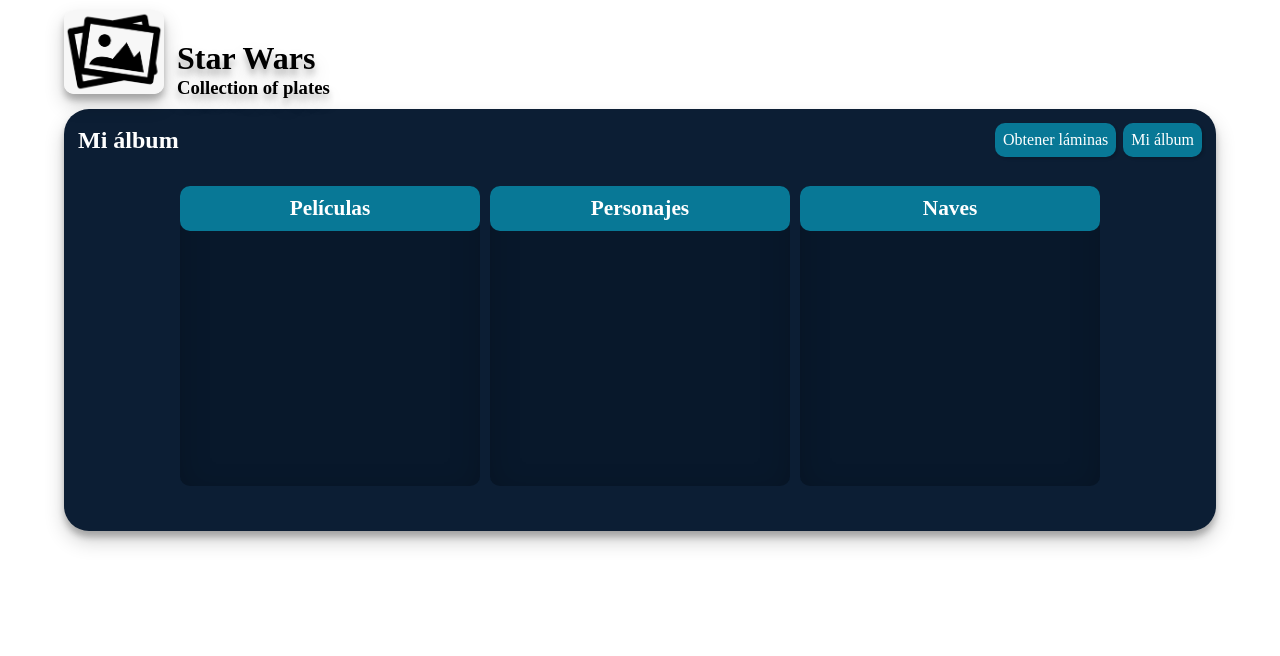
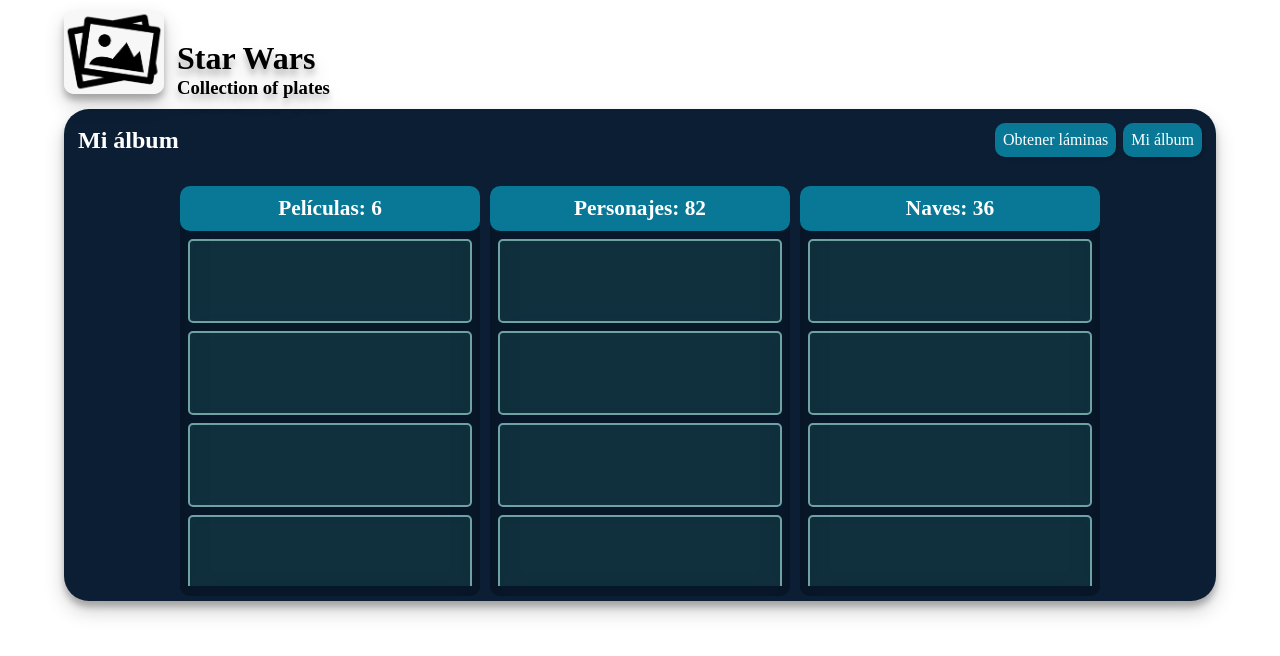
Before and after one commit to juanse-morales/star-wars, an Angular app: page /album in a window 1280 px wide. Shown: the top 656 px of the page. Built offline with nearby package versions, Linux system fonts and the light colour scheme.

Commit message:
REFACTOR: Design plates

```diff
--- a/src/app/album/album.component.html
+++ b/src/app/album/album.component.html
@@ -1,5 +1,5 @@
 <div id="seccion-album-component-container">
-  <seccion-album [title]="titleMovies"></seccion-album>
-  <seccion-album [title]="titlePlayers"></seccion-album>
-  <seccion-album [title]="titleShips"></seccion-album>
+  <seccion-album [title]="titleMovies" [platesCount]="platesCountMovies"></seccion-album>
+  <seccion-album [title]="titlePlayers" [platesCount]="platesCountPlayers"></seccion-album>
+  <seccion-album [title]="titleShips" [platesCount]="platesCountShips"></seccion-album>
 </div>
--- a/src/app/album/album.component.ts
+++ b/src/app/album/album.component.ts
@@ -9,4 +9,8 @@
   public titleMovies: string = "Películas";
   public titlePlayers: string = "Personajes";
   public titleShips: string = "Naves";
+
+  public platesCountMovies: number = 6;
+  public platesCountPlayers: number = 82;
+  public platesCountShips: number = 36;
 }
--- a/src/app/plate/plate.component.css
+++ b/src/app/plate/plate.component.css
@@ -0,0 +1,10 @@
+.plate {
+  display: flex;
+  min-height: 80px;
+  min-width: 280px;
+  margin: 8px;
+  background: rgba(69, 184, 172, .15);
+  backdrop-filter: blur(5px);
+  border: 2pt solid rgb(112, 161, 163);
+  border-radius: 5px;
+}
--- a/src/app/plate/plate.component.html
+++ b/src/app/plate/plate.component.html
@@ -1 +1,3 @@
-<p>plate works!</p>
+<div class="plate" *ngFor="let item of arrayPlates">
+
+</div>
--- a/src/app/plate/plate.component.ts
+++ b/src/app/plate/plate.component.ts
@@ -1,10 +1,23 @@
-import { Component } from '@angular/core';
+import { Component, Input, OnInit } from '@angular/core';
 
 @Component({
-  selector: 'app-plate',
+  selector: 'plate',
   templateUrl: './plate.component.html',
   styleUrls: ['./plate.component.css']
 })
-export class PlateComponent {
+export class PlateComponent implements OnInit {
+  @Input() count: number = 0;
 
+  public arrayPlates: Array<number>;
+
+  constructor (
+
+  ) {
+    this.arrayPlates = [];
+  }
+
+  ngOnInit () {
+    this.arrayPlates = new Array(this.count);
+
+  }
 }
--- a/src/app/seccion-album/seccion-album.component.css
+++ b/src/app/seccion-album/seccion-album.component.css
@@ -3,7 +3,9 @@
   flex-direction: column;
   min-height: 300px;
   min-width: 300px;
+  max-height: 400px;
   margin: 5px;
+  padding-bottom: 10px;
   border-radius: 10px;
   background: #08182b;
   box-shadow: rgba(50, 50, 93, 0.25) 0px 30px 60px -78px inset, rgba(0, 0, 0, 0.3) 0px 8px 36px -8px inset;
@@ -22,3 +24,9 @@
   border-radius: 10px;
   background: #087896;
 }
+
+#content-seccion {
+  display: flex;
+  justify-content: center;
+  overflow: scroll;
+}
--- a/src/app/seccion-album/seccion-album.component.html
+++ b/src/app/seccion-album/seccion-album.component.html
@@ -1,8 +1,8 @@
 <div id="seccion-album-container">
   <div id="title-seccion-container">
-    <p class="title-seccion">{{title}}</p>
+    <p class="title-seccion">{{title}}: {{platesCount}}</p>
   </div>
   <div id="content-seccion">
-
+    <plate [count]="platesCount"></plate>
   </div>
 </div>
--- a/src/app/seccion-album/seccion-album.component.ts
+++ b/src/app/seccion-album/seccion-album.component.ts
@@ -7,4 +7,6 @@
 })
 export class SeccionAlbumComponent {
   @Input() public title: string = '';
+  @Input() public platesCount: number = 0;
+
 }
```
